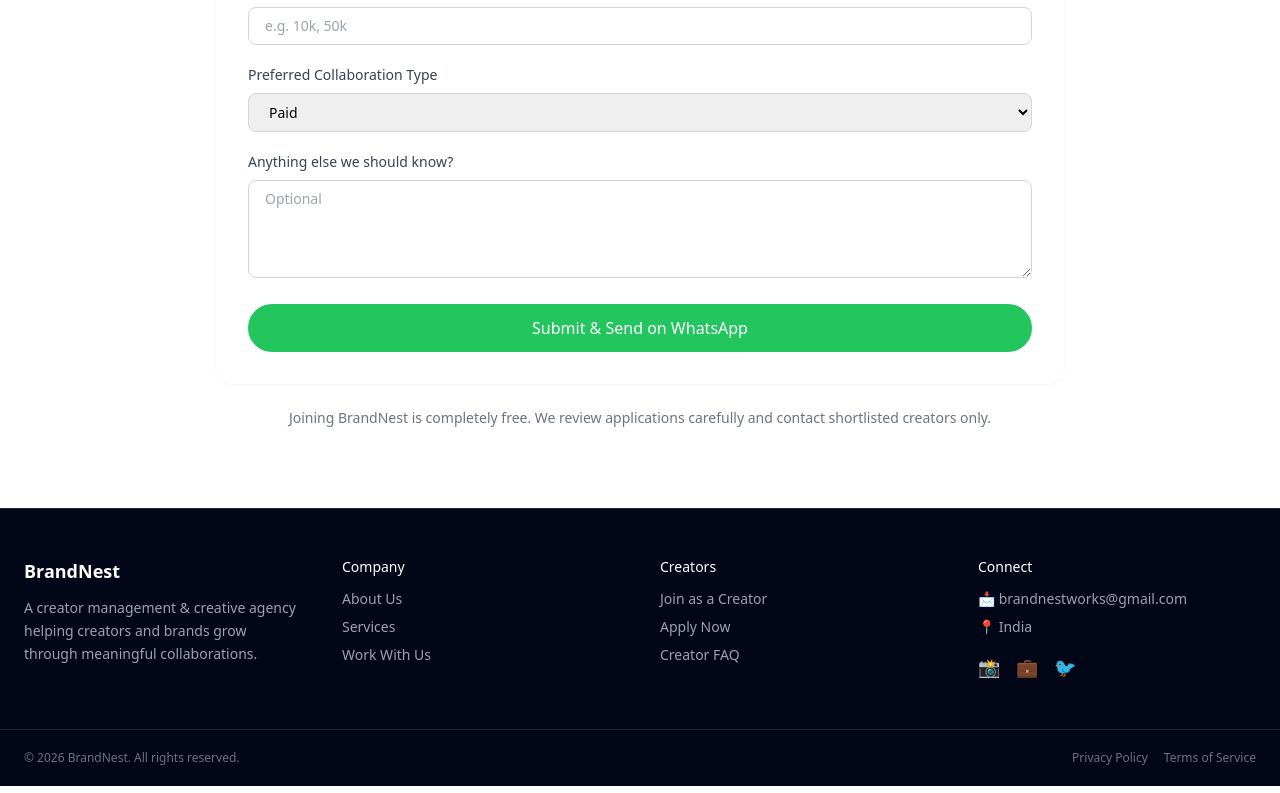
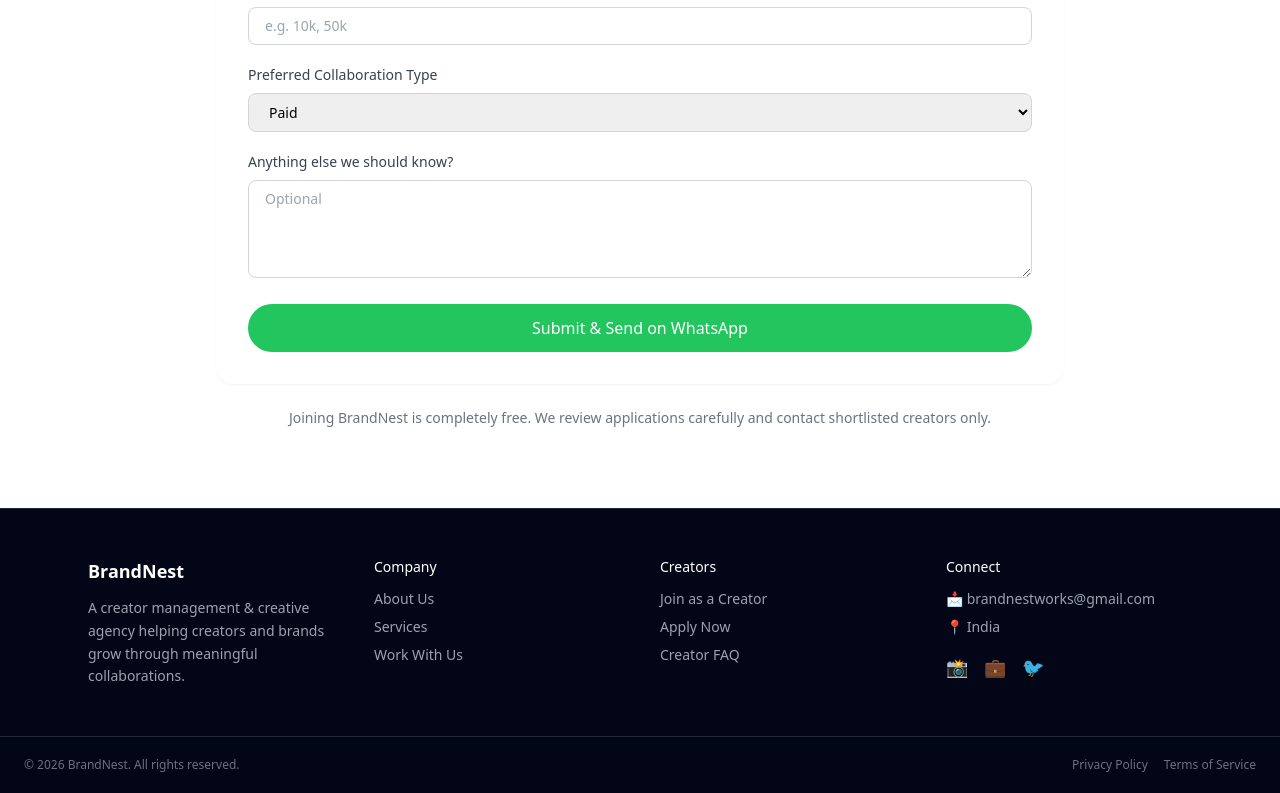
Before and after one commit to justashailav/BrandNest, a React (Vite) app: page /apply-creator in a window 1280 px wide. Shown: the part 1182-1975 px from the top of the page. Built offline with nearby package versions, Linux system fonts and the light colour scheme.

Commit message:
first commit

```diff
--- a/src/components/Footer.jsx
+++ b/src/components/Footer.jsx
@@ -1,7 +1,7 @@
 const Footer = () => {
   return (
     <footer className="bg-[#020617] border-t border-gray-800">
-      <div className="max-w-7xl mx-auto px-6 py-12 grid gap-10 md:grid-cols-4">
+      <div className="max-w-6xl mx-auto px-6 py-12 grid gap-10 md:grid-cols-4">
 
         {/* BRAND */}
         <div>
```
